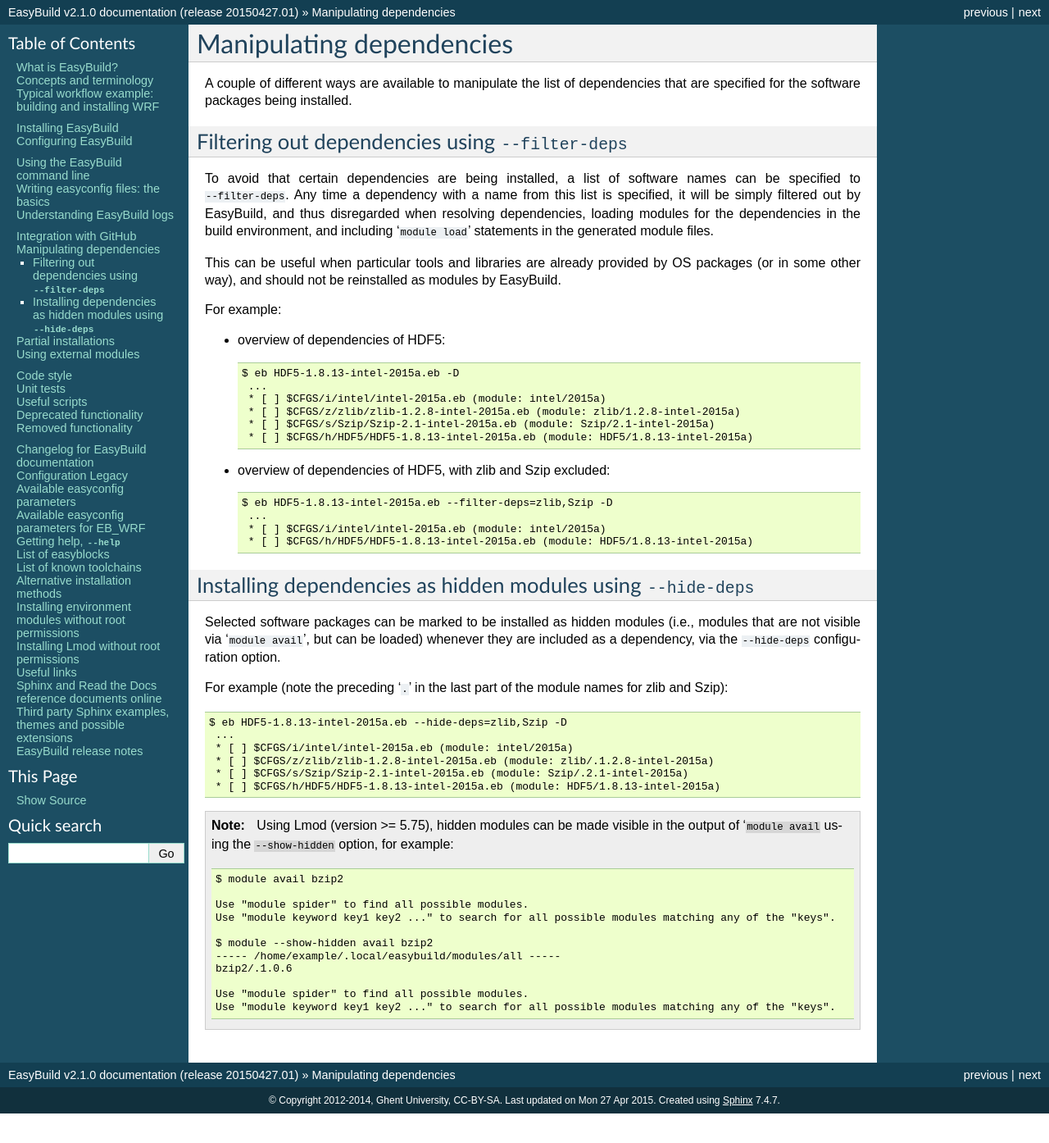
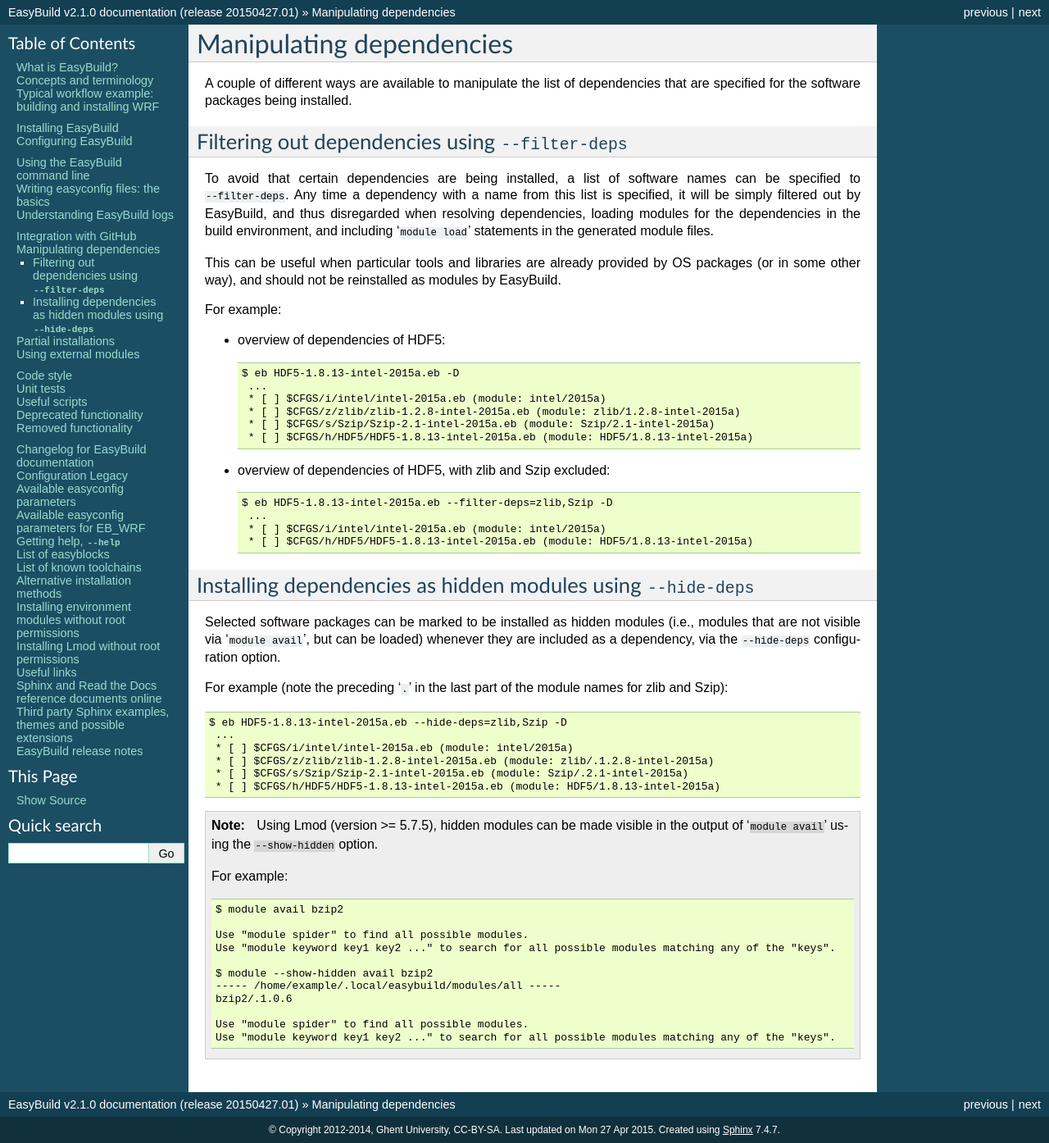
Before and after one commit to easybuilders/easybuild, a Sphinx documentation site: the page built from docs/Manipulating_dependencies.rst, in a window 1280 px wide. Shown: the whole page at 82% size. Built offline with Sphinx 7.4.7, drawn with Linux system fonts in a browser that asks for light colours; before the commit the page ends 1358 px from its top, so only the background shows below that.

Commit message:
fix typo

```diff
--- a/docs/Manipulating_dependencies.rst
+++ b/docs/Manipulating_dependencies.rst
@@ -57,8 +57,10 @@
   * [ ] $CFGS/h/HDF5/HDF5-1.8.13-intel-2015a.eb (module: HDF5/1.8.13-intel-2015a)
 
 .. note::
-  Using Lmod (version >= 5.75), hidden modules can be made visible in the output of '``module avail`` using the
-  ``--show-hidden`` option, for example::
+  Using Lmod (version >= 5.7.5), hidden modules can be made visible in the output of '``module avail``' using the
+  ``--show-hidden`` option.
+
+  For example::
 
    $ module avail bzip2
 
```
